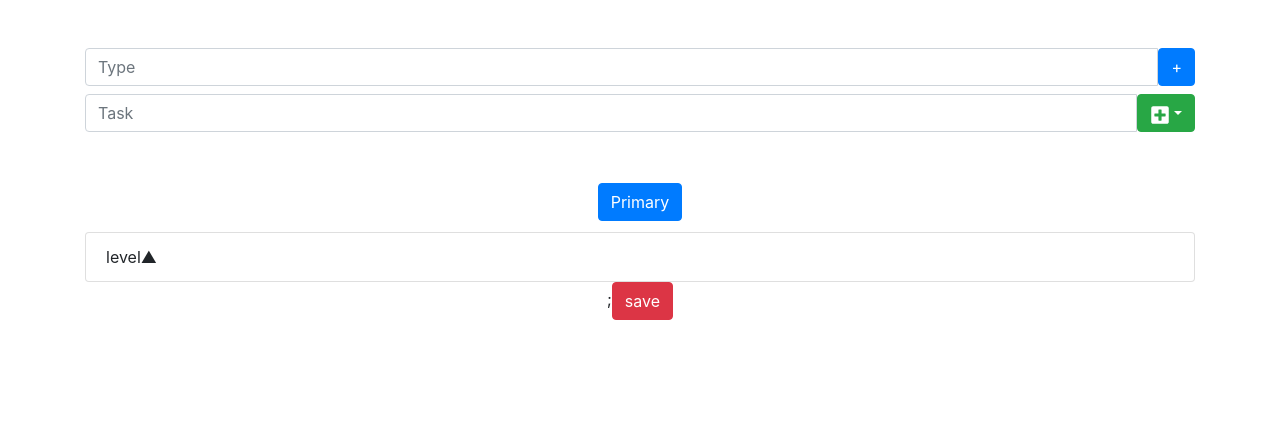
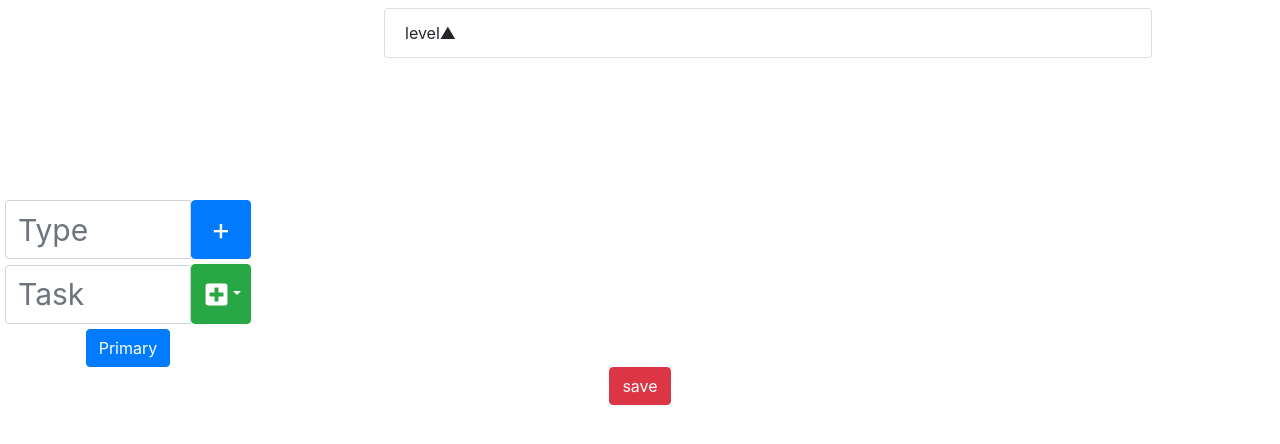
Before and after one commit to Aki78/toDoList, a React (Create React App) app: page / in a window 1280 px wide. Shown: the top 444 px of the page. Built offline with nearby package versions, Linux system fonts and the light colour scheme.

Commit message:
done type button animation

```diff
--- a/package.json
+++ b/package.json
@@ -14,7 +14,9 @@
     "electron": "^11.1.1",
     "electron-builder": "^22.9.1",
     "electron-is-dev": "^1.2.0",
+    "radium": "^0.26.1",
     "react": "^17.0.1",
+    "react-animations": "^1.0.0",
     "react-bootstrap": "^1.4.0",
     "react-dom": "^17.0.1",
     "react-icons": "^4.1.0",
--- a/src/App.js
+++ b/src/App.js
@@ -8,6 +8,7 @@ import "bootstrap/dist/css/bootstrap.min.css";
 import _ from "lodash";
 import "@sandstreamdev/react-swipeable-list/dist/styles.css";
 import GlobalList from "./components/globalList";
+import { fadeIn, fadeOut } from "react-animations";
 class App extends Component {
   state = {
     toDo: "",
@@ -18,6 +19,7 @@ class App extends Component {
     currentGlobal: "Primary",
     toDoListGlobal: ["Primary"],
     sortedState: 0,
+    animationMode: fadeIn,
   };
   setText = (e) => {
     this.setState({
@@ -127,14 +129,25 @@ class App extends Component {
   //  componentDidMount = () => {
   //    this.getState();
   //  };
-
+  setAnimationMode = (e) => {
+    this.setState({ animationMode: e });
+  };
   render() {
     return (
       <div className="App">
+        <div
+          style={{
+            float: "left",
+            width: "20%",
+            marginRight: "10%",
+          }}
+        >
           <Entry2
             setText={this.setText2}
             setLevel={this.setGlobal}
             toDo={this.state.toDo2}
+            setAnimationMode={this.setAnimationMode}
+            animationMode={this.state.animationMode}
           />
           <Entry
             setText={this.setText}
@@ -146,7 +159,12 @@ class App extends Component {
             currentGlobal={this.state.currentGlobal}
             setCurrent={this.setCurrent}
             delType={this.delType}
+            animationMode={this.state.animationMode}
+            setAnimationMode={this.setAnimationMode}
+            style={{ transition: "all 0.5s ease-out" }}
           />
+        </div>
+        <div style={{ float: "left", width: "60%" }}>
           <ToDo
             sortMe={this.sortMe}
             sortedDecend={this.sortedDecend}
@@ -157,10 +175,12 @@ class App extends Component {
             toDoListText={this.state.toDoListText}
             delList={this.delList}
           />
-        ;
+        </div>
+        <div style={{ clear: "both" }}>
           <Button className="btn btn-danger" onClick={() => this.saveState()}>
             save
           </Button>
+        </div>
       </div>
     );
   }
--- a/src/components/entry.jsx
+++ b/src/components/entry.jsx
@@ -5,8 +5,8 @@ import { FaPlusSquare } from "react-icons/fa";
 const Entry = (props) => {
   const levels = [1, 2];
   return (
-    <div className="container mt-1 mb-5">
-      <div className="input-group">
+    <div style={{ margin: "5px" }}>
+      <div style={{ alignItems: "center" }} className="input-group">
         <input
           type="text"
           className="form-control"
@@ -15,15 +15,24 @@ const Entry = (props) => {
           aria-describedby="basic-addon1"
           onChange={props.setText}
           value={props.toDo}
+          style={{ fontSize: "30px" }}
         />
+        <div style={{ alignItems: "center" }}>
           <Dropdown>
-          <Dropdown.Toggle variant="success" id="dropdown-basic">
-            <FaPlusSquare size={20} />
+            <Dropdown.Toggle
+              style={{ height: "60px", width: "60px" }}
+              variant="success"
+              id="dropdown-basic"
+            >
+              <FaPlusSquare size={25} />
             </Dropdown.Toggle>
 
             <Dropdown.Menu>
               {levels.map((myNum) => (
-              <Dropdown.Item key={myNum} onClick={() => props.setLevel(myNum)}>
+                <Dropdown.Item
+                  key={myNum}
+                  onClick={() => props.setLevel(myNum)}
+                >
                   Level {myNum}
                 </Dropdown.Item>
               ))}
@@ -31,6 +40,7 @@ const Entry = (props) => {
           </Dropdown>
         </div>
       </div>
+    </div>
   );
 };
 
--- a/src/components/entry2.jsx
+++ b/src/components/entry2.jsx
@@ -3,11 +3,13 @@ import "bootstrap/dist/css/bootstrap.min.css";
 import { FaPlusSquare } from "react-icons/fa";
 import Button from "react-bootstrap/Button";
 
+import { fadeIn, fadeOut } from "react-animations";
+
 const Entry2 = (props) => {
   const levels = [1, 2];
   return (
-    <div className="container mt-5 mb-2">
-      <div className="input-group">
+    <div style={{ margin: "5px", marginTop: "200px" }}>
+      <div style={{ alignItems: "center" }} className="input-group">
         <input
           type="text"
           className="form-control"
@@ -16,8 +18,17 @@ const Entry2 = (props) => {
           aria-describedby="basic-addon1"
           onChange={props.setText}
           value={props.toDo}
+          style={{ fontSize: "30px" }}
         />
-        <Button onClick={() => props.setLevel()}>+</Button>
+        <Button
+          style={{ hight: "50px", width: "60px" }}
+          onClick={() => {
+            props.setLevel();
+            props.setAnimationMode(fadeIn);
+          }}
+        >
+          <span style={{ fontSize: "30px" }}>+</span>
+        </Button>
       </div>
     </div>
   );
--- a/src/components/globalList.jsx
+++ b/src/components/globalList.jsx
@@ -1,23 +1,74 @@
 import React, { Component } from "react";
+import Container from "react-bootstrap/Container";
 import Button from "react-bootstrap/Button";
 import "bootstrap/dist/css/bootstrap.min.css";
 import _ from "lodash";
 import "@sandstreamdev/react-swipeable-list/dist/styles.css";
+import { bounce } from "react-animations";
+import { fadeIn, fadeOut } from "react-animations";
+import Radium, { StyleRoot } from "radium";
 
-const GlobalList = (props) => {
 const levels = [1, 2];
-  //  console.log(props.toDoListGlobal);
-  return props.toDoListGlobal.map((elem, index) => (
+
+class GlobalList extends Component {
+  setStyle = (e) => {
+    if (e === this.props.currentGlobal) {
+      return {
+        animation: "1s",
+        animationName: Radium.keyframes(this.props.animationMode),
+      };
+    } else {
+      return;
+    }
+  };
+  render() {
+    this.setStyle.bind(this);
+    return this.props.toDoListGlobal.map((elem, index) => (
+      <Container key={index}>
+        <StyleRoot>
+          <div style={this.setStyle(elem)}>
             <Button
-      key={index}
-      variant={elem === props.currentGlobal ? "primary" : "outline-primary"}
-      onDoubleClick={() => props.delType(index)}
-      onClick={() => props.setCurrent(elem)}
-      style={{ margin: "3px" }}
+              variant={
+                elem === this.props.currentGlobal
+                  ? "primary"
+                  : "outline-primary"
+              }
+              onDoubleClick={() => {
+                this.props.setAnimationMode(fadeOut);
+                setTimeout(() => this.props.delType(index), 700);
+              }}
+              onClick={() => this.props.setCurrent(elem)}
             >
               {elem}
             </Button>
+          </div>
+        </StyleRoot>
+      </Container>
     ));
-};
+  }
+}
 
 export default GlobalList;
+
+//          style={
+//            this.state.isAnimate
+//              ? {
+//                  animation: "x 1s",
+//                  animationName: Radium.keyframes(bounce, "bounce"),
+//                  margin: "3px",
+//                  float: "center-left",
+//                }
+//              : {}
+//          }
+//    this.handleBounce.bind(this);
+//    this.handleEnd.bind(this);
+
+//  state = {
+//    isAnimate: false,
+//  };
+//  handleBounce = () => {
+//    this.setState({ isAnimate: true });
+//  };
+//  handleEnd = () => {
+//    this.setState({ isAnimate: false });
+//  };
--- a/src/components/toDo.jsx
+++ b/src/components/toDo.jsx
@@ -14,7 +14,7 @@ import { FaCheckSquare } from "react-icons/fa";
 const ToDo = (props) => {
   console.log(props.currentGlobal);
   return (
-    <Container className="mt-2">
+    <div className="mt-2">
       <ListGroup size="sm">
         <ListGroupItem>
           <div
@@ -53,7 +53,7 @@ const ToDo = (props) => {
           }
         })}
       </ListGroup>
-    </Container>
+    </div>
   );
 };
 
```
Also changed, not shown: 2 other files (tests, documents, lock files or other folders). Lines whose indentation alone changed are shown as unchanged.
